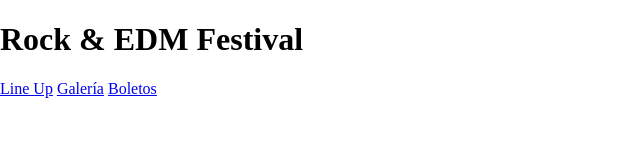
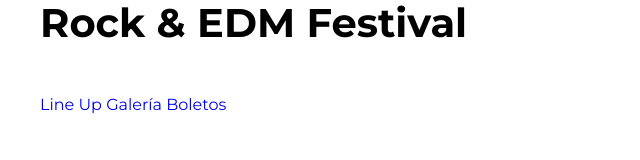
Before and after one commit to roger2107/cdw-festival-musica, a website: page index.html in a window 1280 px wide. Shown: the whole page, without its empty margins (0-640 px from the left). Drawn offline with Linux system fonts and the light colour scheme.

Commit message:
Estilos globales agreados al archivo _globales.scss

```diff
--- /dev/null
+++ b/src/scss/base/_globales.scss
@@ -0,0 +1,47 @@
+@use 'variables' as v;
+html{
+    font-size: 62.5%;
+    box-sizing: border-box;
+}
+
+*,
+*:before,
+*:after{
+    box-sizing: inherit;
+}
+
+body{
+    font-family: v.$fuente-principal;
+    font-size: 1.6rem;
+}
+
+p{
+    font-size: 2rem;
+    color: v.$negro;
+}
+
+.contenedor{
+    width: 95%;
+    max-width: 120rem;
+    margin: 0 auto;
+}
+
+a{
+    text-decoration: none;
+}
+
+h1, h2, h3{
+    margin: 0 0 5rem 0;
+}
+
+h1{
+    font-size: 4rem;
+}
+
+h2{
+    font-size: 3.6rem;
+}
+
+h3{
+    font-size: 3rem;
+}
--- a/src/scss/base/_index.scss
+++ b/src/scss/base/_index.scss
@@ -1,2 +1,3 @@
 @forward 'variables';
 @forward 'normalize';
+@forward 'globales';
```
Also changed, not shown: build/css/app.css.
